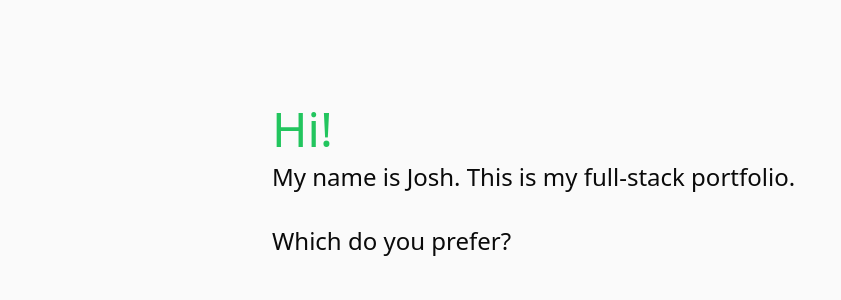
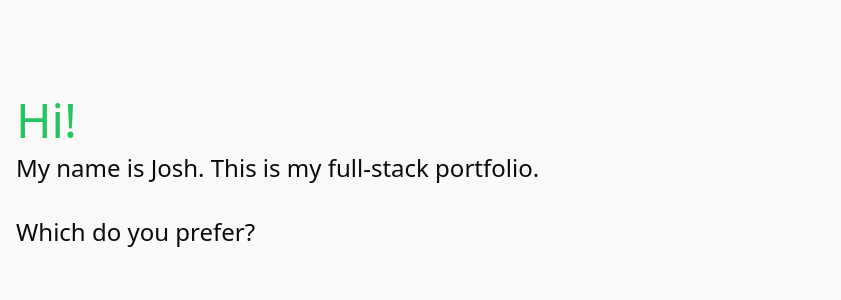
Before and after one commit to jrbarnhart/portfolio, a React (Vite) app: page / in a window 1280 px wide. Shown: the top 300 px of the page, without its empty margins (0-841 px from the left). Built offline with nearby package versions, Linux system fonts and the light colour scheme; the HTML template or start-up script is replaced by a standard one.

Commit message:
Adjust grid row size

```diff
--- a/src/components/Lander/TitleCard.tsx
+++ b/src/components/Lander/TitleCard.tsx
@@ -1,6 +1,6 @@
 const TitleCard = () => {
   return (
-    <div className="grid gap-y-2 w-full max-w-[768px] h-full justify-self-center px-4 pt-24">
+    <div className="grid grid-rows-[min-content_min-content] gap-y-2 w-full h-full justify-self-center px-4 pt-24">
       <p className="self-end text-5xl text-green-500">Hi!</p>
       <p className="row-start-2 text-2xl">
         My name is Josh. This is my full&#x2011;stack portfolio. <br />
```
